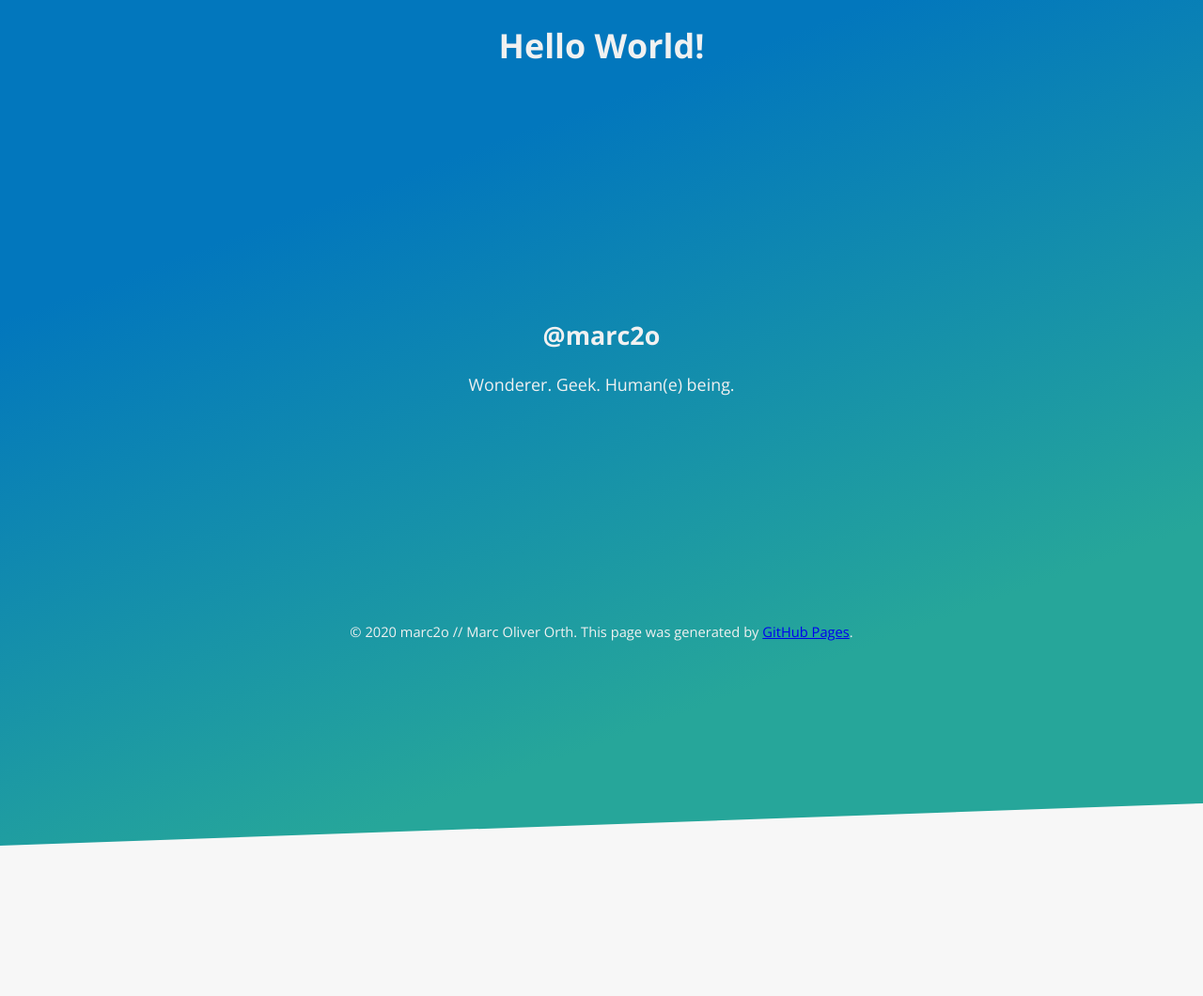
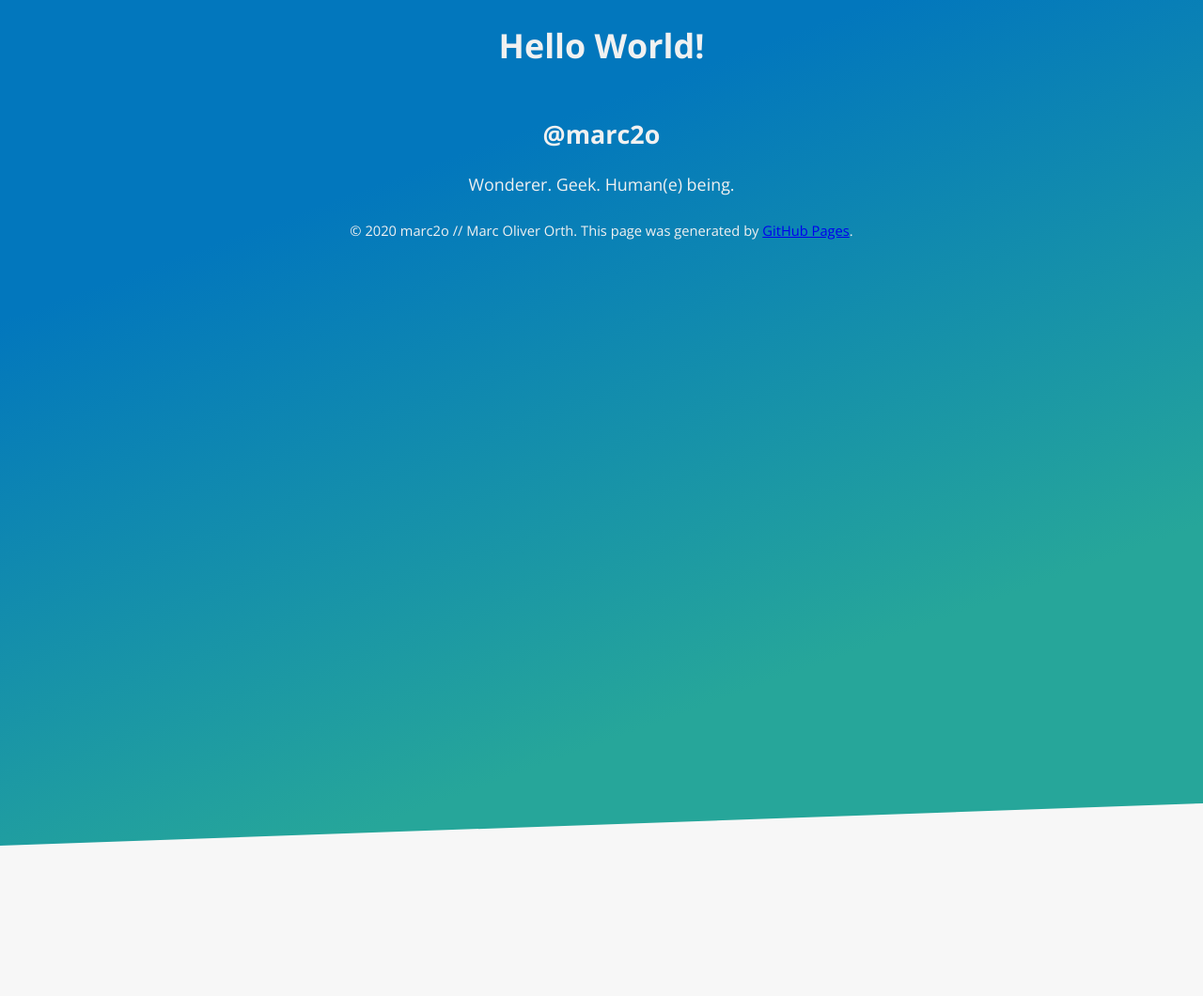
Before and after one commit to marc2o/marc2o.github.io, a Jekyll site: the page built from index.md, in a window 1280 px wide. Shown: the whole page at 94% size. Built offline with Jekyll 4.4.1, drawn with Linux system fonts in a browser that asks for light colours; the repository's description, which GitHub fills in, is left out.

Commit message:
Update index-styles.css

```diff
--- a/assets/css/index-styles.css
+++ b/assets/css/index-styles.css
@@ -16,9 +16,7 @@ main {
     margin: 0;
     overflow: hidden;
     height: 100vh;
-    display: flex;
-    flex-flow: row wrap;
-    justify-content: space-around;
+    display: block;
     clip-path: polygon(0% 0%, 100% 0%, 100% calc(100% - 5vh), 0% 100%);
     -webkit-clip-path: polygon(0% 0%, 100% 0%, 100% calc(100% - 5vh), 0% 100%);
     background: var(--accent-color);
@@ -48,9 +46,4 @@ footer {
     font-size: 82%;
 }
 
-header,
-article {
-    width: 100%;
-}
-
 @media all and (min-width: 120ch) {}
```
